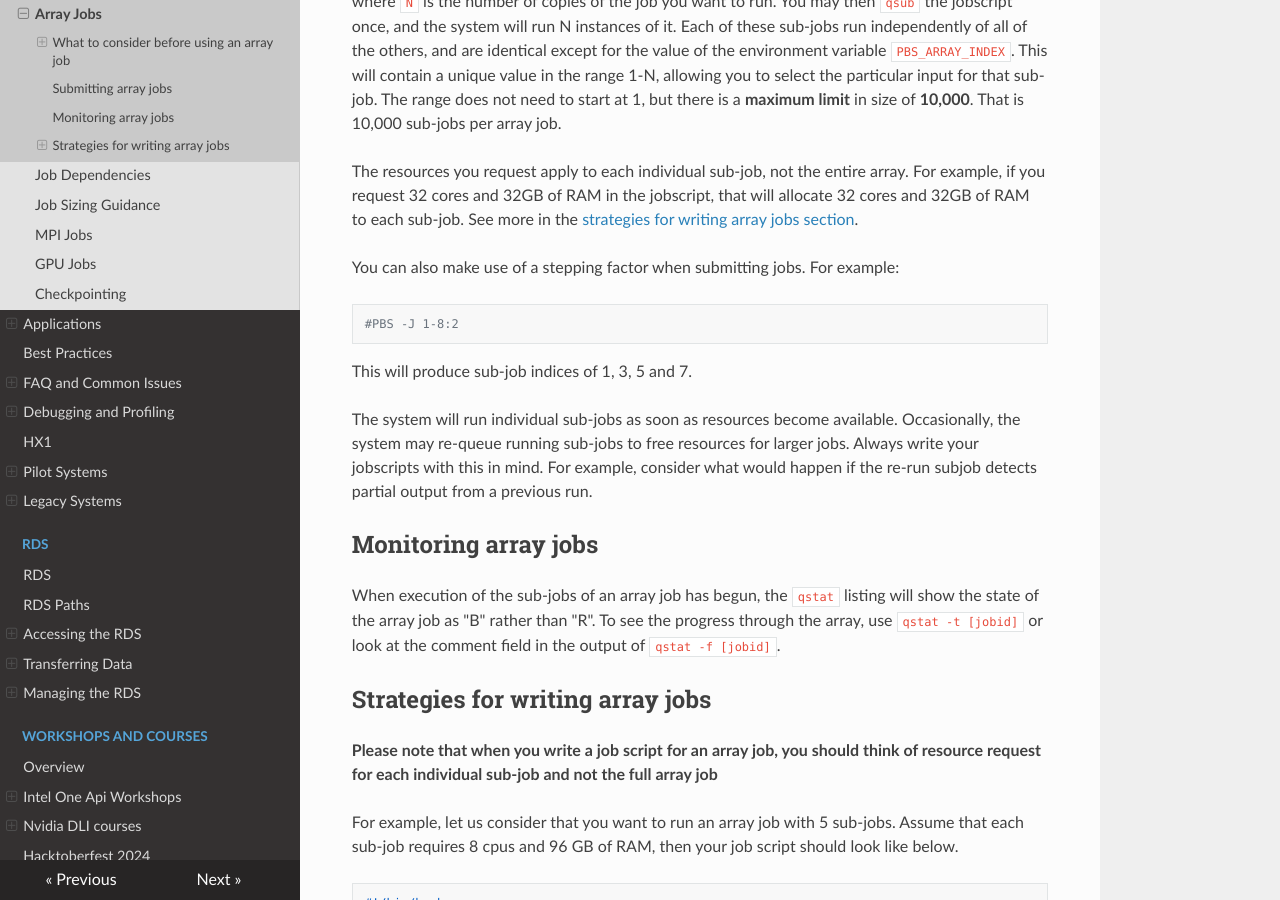
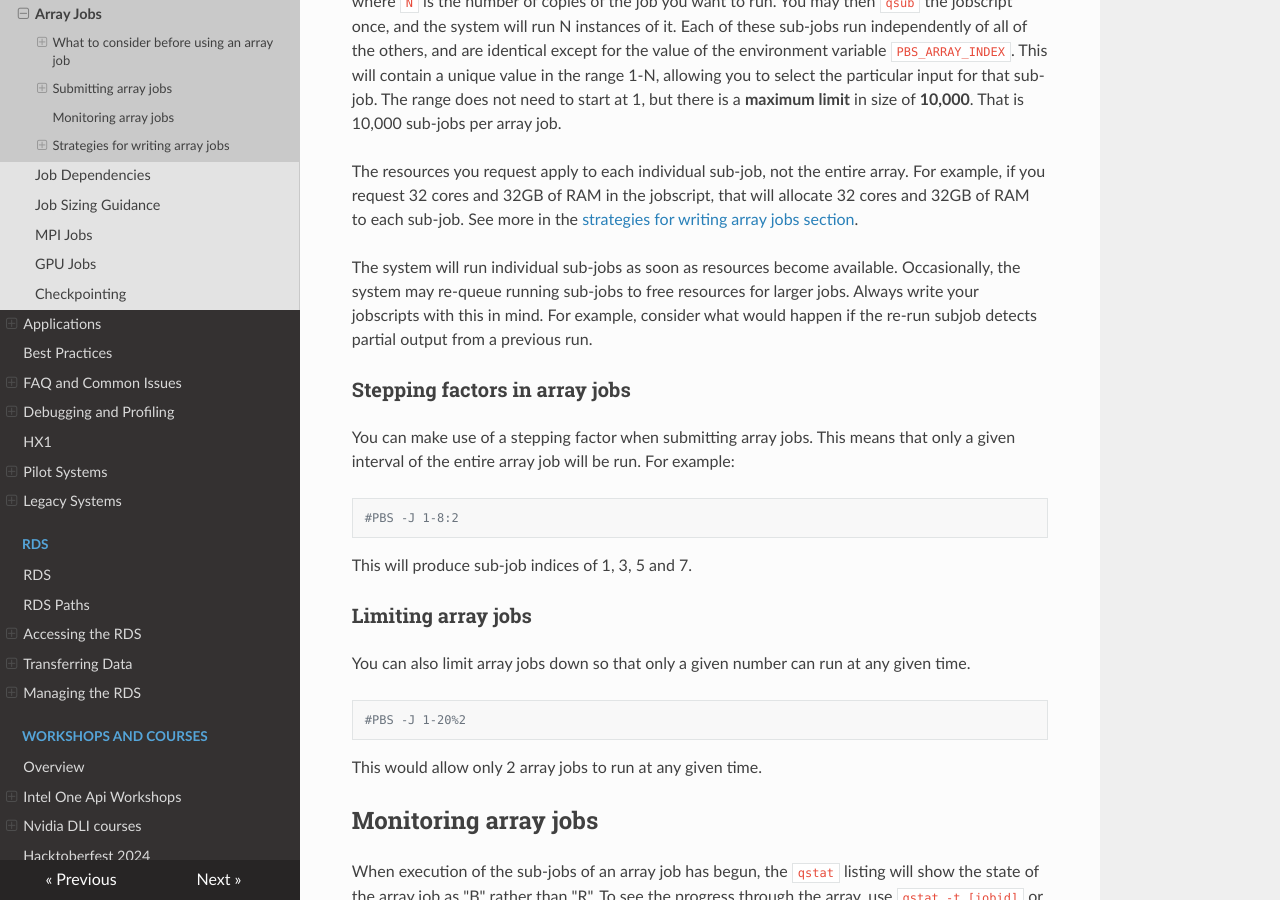
Before and after one commit to ImperialCollegeLondon/icl-rcs-user-guide, an MkDocs documentation site: the page built from docs/hpc/queues/array-jobs.md, in a window 1280 px wide and 900 px high, scrolled down 1067 px. Built offline with MkDocs 1.6.1, drawn with Linux system fonts in a browser that asks for light colours; nearby versions of some CDN libraries.

Commit message:
Added limiting array jobs section

````diff
--- a/docs/hpc/queues/array-jobs.md
+++ b/docs/hpc/queues/array-jobs.md
@@ -33,7 +33,12 @@ where `N` is the number of copies of the job you want to run. You may then `qsub
 
 The resources you request apply to each individual sub-job, not the entire array. For example, if you request 32 cores and 32GB of RAM in the jobscript, that will allocate 32 cores and 32GB of RAM to each sub-job. See more in the [strategies for writing array jobs section](#strategies-for-writing-array-jobs).
 
-You can also make use of a stepping factor when submitting jobs. For example:
+
+The system will run individual sub-jobs as soon as resources become available. Occasionally, the system may re-queue running sub-jobs to free resources for larger jobs. Always write your jobscripts with this in mind. For example, consider what would happen if the re-run subjob detects partial output from a previous run.
+
+### Stepping factors in array jobs
+
+You can make use of a stepping factor when submitting array jobs. This means that only a given interval of the entire array job will be run. For example:
 
 ```bash
 #PBS -J 1-8:2
@@ -41,7 +46,15 @@ You can also make use of a stepping factor when submitting jobs. For example:
 
 This will produce sub-job indices of 1, 3, 5 and 7.
 
-The system will run individual sub-jobs as soon as resources become available. Occasionally, the system may re-queue running sub-jobs to free resources for larger jobs. Always write your jobscripts with this in mind. For example, consider what would happen if the re-run subjob detects partial output from a previous run.
+### Limiting array jobs
+
+You can also limit array jobs down so that only a given number can run at any given time.
+
+```bash
+#PBS -J 1-20%2
+```
+
+This would allow only 2 array jobs to run at any given time.
 
 
 ## Monitoring array jobs
````
